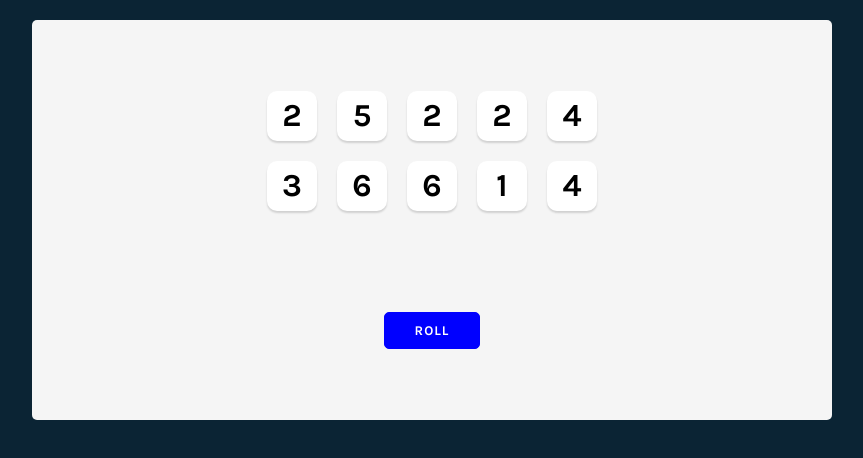
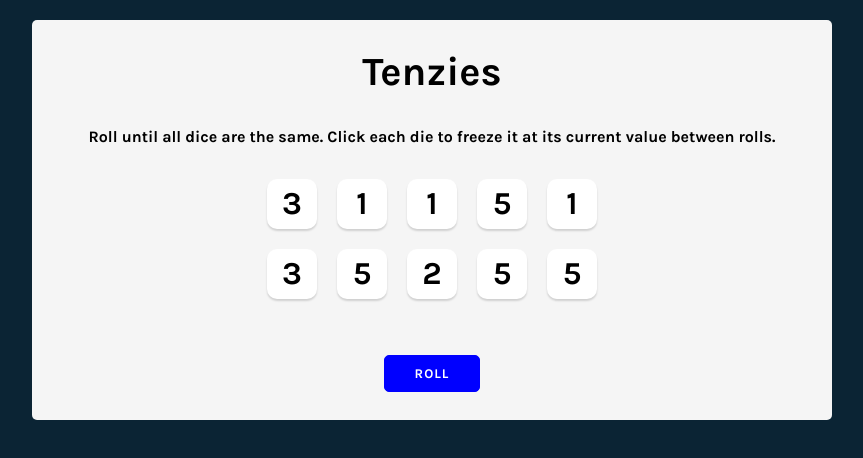
Before and after one commit to abhiXweb/tenzies, a React (Create React App) app: page / in a window 1280 px wide. Shown: the top 458 px of the page, without its empty margins (208-1071 px from the left). Built offline with nearby package versions, Linux system fonts and the light colour scheme.

Commit message:
added hold function to hold dies

```diff
--- a/src/App.js
+++ b/src/App.js
@@ -4,20 +4,25 @@
 function App() {
   const [dice, setDice] = useState(allNewDice());
 
+  function generateDice() {
+    return {
+      value: Math.ceil(Math.random() * 6),
+      isHeld: false,
+      id: nanoid()
+    }
+  }
   function allNewDice() {
     let newArr = [];
     for (let i = 0; i < 10; i++) {
-      newArr.push({
-        value: Math.ceil(Math.random() * 6),
-        isHeld: false,
-        id: nanoid()
-      });
+      newArr.push(generateDice());
     }
     return newArr
   }
 
   function rollDice() {
-    setDice(allNewDice())
+    setDice(dice => (
+      dice.map(die => (die.isHeld === true) ? die : generateDice())
+    ))
   }
 
   function holdDice(id) {
@@ -35,6 +40,8 @@
   return (
     <>
       <main>
+        <h1 className="title">Tenzies</h1>
+        <p className="instructions">Roll until all dice are the same. Click each die to freeze it at its current value between rolls.</p>
         <div className="dice-container">
           {diceElement}
         </div>
--- a/src/index.css
+++ b/src/index.css
@@ -26,6 +26,12 @@
   display: grid;
   grid-template: auto auto / repeat(5, 1fr);
   gap: 20px;
+  margin-bottom: 40px;
+}
+
+.title {
+  font-size: 40px;
+  margin: 0;
 }
 
 .die-face {
@@ -44,7 +50,7 @@
   font-size: 2rem;
 }
 
-.roll-dice-btn{
+.roll-dice-btn {
   background-color: blue;
   color: white;
   padding: 10px 30px;
```
